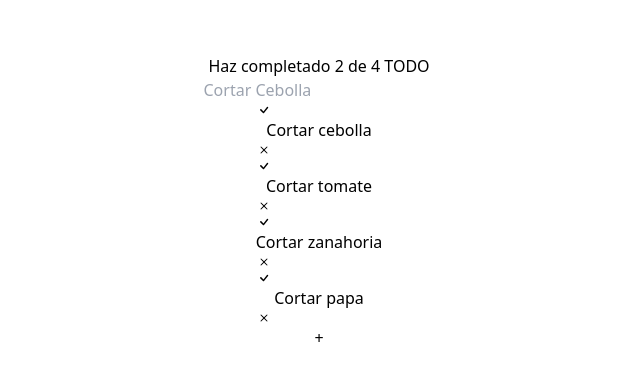
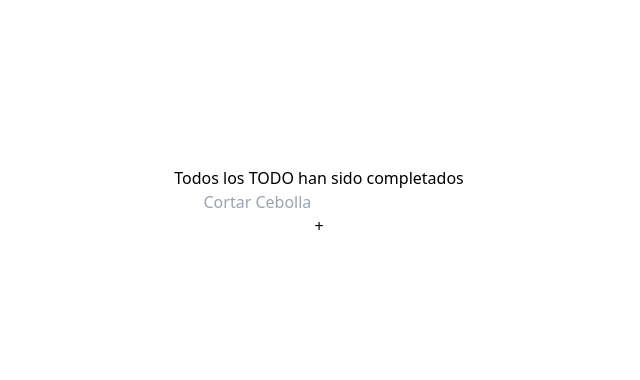
Before and after one commit to Rmoreno3/Todo_App, a React (Vite) app: page / in a window 1280 px wide. Shown: the part 198-578 px from the top of the page, without its empty margins (321-961 px from the left). Built offline with nearby package versions, Linux system fonts and the light colour scheme.

Commit message:
creadno logica para guardar todos en localStorage

```diff
--- a/src/App.jsx
+++ b/src/App.jsx
@@ -6,33 +6,47 @@ import { TodoItem } from './Components/TodoItem';
 import { CreateTodoButton } from './Components/CreateTodoButton';
 import './App.css';
 
-const defaultTodos = [
+const exampleTodos = [
 	{ text: 'Cortar cebolla', completed: false },
 	{ text: 'Cortar tomate', completed: true },
-	{ text: 'Cortar zanahoria', completed: false },
-	{ text: 'Cortar papa', completed: true },
 ];
 function App() {
-	const [todos, setTodos] = useState(defaultTodos);
+	const localeStorageTodos = JSON.parse(localStorage.getItem('TODOS_V1'));
+
+	let parsedTodos;
+	if (!localeStorageTodos) {
+		localStorage.setItem('TODOS_V1', JSON.stringify([]));
+		parsedTodos = [];
+	} else {
+		parsedTodos = localeStorageTodos;
+	}
+
+	const [todos, setTodos] = useState(parsedTodos);
 	const [searchValue, setSearchValue] = useState('');
 
 	const completedTodos = todos.filter(todo => !!todo.completed).length;
 	const totalTodos = todos.length;
+
+	// Actualizamos el localStorage y actualizamos el state
+	const savedTodos = newTodos => {
+		localStorage.setItem('TODOS_V1', JSON.stringify(newTodos));
+		setTodos(newTodos);
+	};
 
 	const completeTodo = text => {
 		const newTodos = [...todos];
 		const todoIndex = newTodos.findIndex(todo => todo.text === text);
 
 		newTodos[todoIndex].completed = !newTodos[todoIndex].completed;
-		console.log(newTodos);
-		setTodos(newTodos);
+
+		savedTodos(newTodos);
 	};
 
 	const deleteTodo = text => {
 		const newTodos = [...todos];
 		const todoIndex = newTodos.findIndex(todo => todo.text === text);
 		newTodos.splice(todoIndex, 1);
-		setTodos(newTodos);
+		savedTodos(newTodos);
 	};
 
 	const searchTodos = todos.filter(todo => {
```
